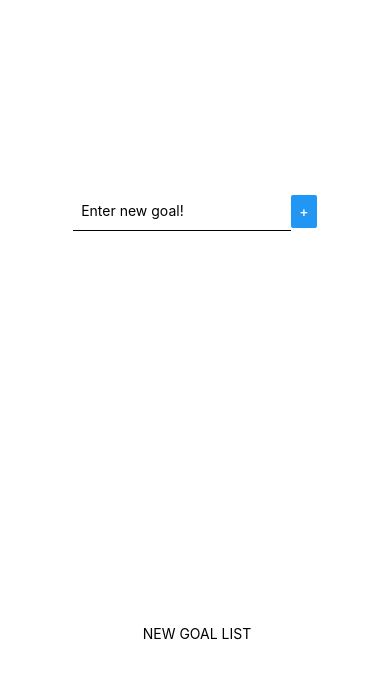
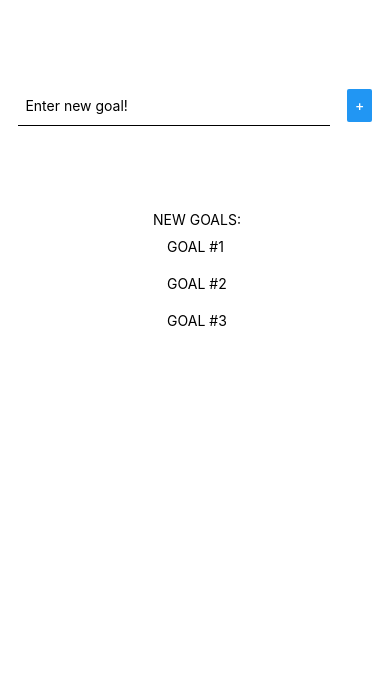
Before and after one commit to arnav13081994/React-Native-Goals-App, a React Native app: screen / in a window 390 px wide. Shown: the top 678 px of the page. Built offline with nearby package versions, Linux system fonts and the light colour scheme.

Commit message:
Storing newly dded goals in array and now need to render them as a SCROLLVIEW list

```diff
--- a/App.js
+++ b/App.js
@@ -1,49 +1,50 @@
 import React, { useState } from 'react';
-import { StyleSheet, Text, View, Button, TextInput } from 'react-native';
-// import TextInput from "react-native-web/src/exports/TextInput";
+import {StyleSheet, Text, View, Button, TextInput, Alert} from 'react-native';
 
 export default function App() {
 
 	const [goal, updateGoal] = useState("");
-  // const [count, updateCount] = useState(1);
+	const [goalList, updateGoalList] = useState([]);
+
+	const goalInputHandler = (newGoal) => {
+	    updateGoal(newGoal)
+    }
+    const addGoalHandler = () => {
+	//    Create a new Text element and append to the view
+        Alert.alert(`Goal added!` );
+        goalList.push(goal);
+        updateGoalList(goalList);
+        console.log(goalList);
+
+
+    }
 
 	return (
-    <View style={styles.container1}>
-        <View style={styles.container2}>
+		<View style={styles.screen}>
+			<View style={styles.GoalInput}>
 
-            <TextInput style={{ height: 40, borderBottomColor: 'black', borderBottomWidth: 1 }}
-                       value={ goal }
+				<TextInput style={{height: 40, borderBottomColor: 'black', borderBottomWidth: 1, width: '80%'}}
+				           value={goal}
 				           placeholder='  Enter new goal! '
-                       onChangeText={ text => {
-                               updateGoal(text);
-                       }}
-                       onSubmitEditing={ (text, eventCount, target) => {
-                           // <Text> text </Text>
-                           console.log(text);
-
-
-
-                       }}
+				           onChangeText={goalInputHandler}
+				           onSubmitEditing={addGoalHandler}
 				/>
 
 				<Button title='+'
-                    onPress={ () => {
-
-
-
-
-                    }}
-
-
-
-
+				        onPress={addGoalHandler}
 				/>
 
 			</View>
 
-        <View style={styles.container2}>
-            <Text> NEW GOAL LIST</Text>
+			<View style={styles.GoalList}>
+				<Text> NEW GOALS:</Text>
+				<View>
 
+					<Text style={styles.GoalListItem}> GOAL #1</Text>
+					<Text style={styles.GoalListItem}> GOAL #2</Text>
+					<Text style={styles.GoalListItem}> GOAL #3</Text>
+
+				</View>
 
 
 			</View>
@@ -53,18 +54,26 @@ export default function App() {
 	);
 }
 
-const styles = StyleSheet.create({
-  container1: {
+const styles = StyleSheet.create(
+	{
+		screen: {
 			flex: 1,
 			backgroundColor: '#fff',
-    // alignItems: 'center',
-    // justifyContent: 'center',
 		},
-  container2: {
+		GoalInput: {
 			flex: 1,
 			flexDirection: 'row',
 			alignItems: 'center',
-    justifyContent: 'center',
+			justifyContent: 'space-evenly',
 		},
+		GoalList: {
+			flex: 3,
+			alignItems: 'center',
+		},
+		GoalListItem: {
+			padding: 10
 
-});
+		}
+
+	}
+);
```
Lines whose indentation alone changed are shown as unchanged.
